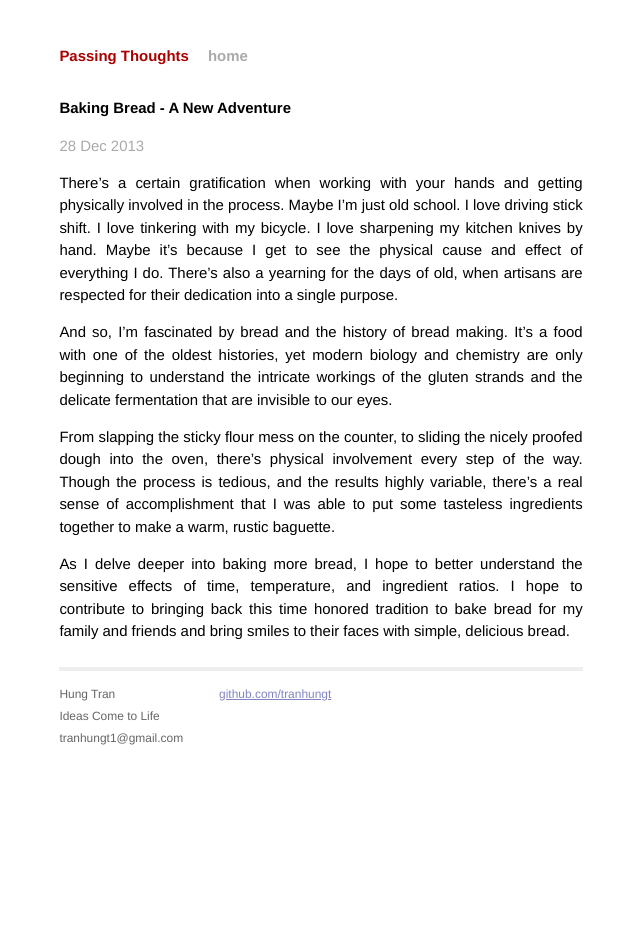
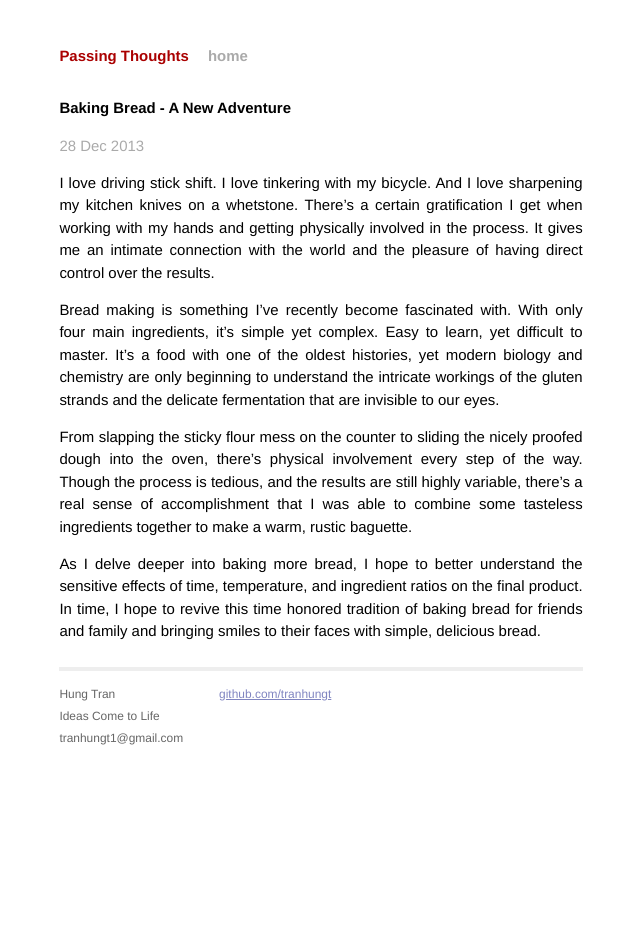
Before and after one commit to tranhungt/tranhungt.github.io, a Jekyll site: the page built from _posts/2013-12-28-Baking-bread-a-new-adventure.md, in a window 1280 px wide. Shown: the whole page, without its empty margins (319-959 px from the left). Built offline with Jekyll 4.4.1, drawn with Linux system fonts in a browser that asks for light colours; Markdown is read by kramdown in place of the engine named in the settings.

Commit message:
bread making revision

```diff
--- a/_posts/2013-12-28-Baking-bread-a-new-adventure.md
+++ b/_posts/2013-12-28-Baking-bread-a-new-adventure.md
@@ -5,10 +5,10 @@ date:   2013-12-28 17:32:55
 categories: jekyll update
 ---
 
-There's a certain gratification when working with your hands and getting physically involved in the process. Maybe I'm just old school. I love driving stick shift. I love tinkering with my bicycle. I love sharpening my kitchen knives by hand. Maybe it's because I get to see the physical cause and effect of everything I do.  There's also a yearning for the days of old, when artisans are respected for their dedication into a single purpose.
+ I love driving stick shift. I love tinkering with my bicycle. And I love sharpening my kitchen knives on a whetstone. There's a certain gratification I get when working with my hands and getting physically involved in the process. It gives me an intimate connection with the world and the pleasure of having direct control over the results.
 
-And so, I'm fascinated by bread and the history of bread making. It's a food with one of the oldest histories, yet modern biology and chemistry are only beginning to understand the intricate workings of the gluten strands and the delicate fermentation that are invisible to our eyes.
+Bread making is something I've recently become fascinated with. With only four main ingredients, it's simple yet complex. Easy to learn, yet difficult to master. It's a food with one of the oldest histories, yet modern biology and chemistry are only beginning to understand the intricate workings of the gluten strands and the delicate fermentation that are invisible to our eyes.
 
-From slapping the sticky flour mess on the counter, to sliding the nicely proofed dough into the oven, there's physical involvement every step of the way. Though the process is tedious, and the results highly variable, there's a real sense of accomplishment that I was able to put some tasteless ingredients together to make a warm, rustic baguette.
+From slapping the sticky flour mess on the counter to sliding the nicely proofed dough into the oven, there's physical involvement every step of the way. Though the process is tedious, and the results are still highly variable, there's a real sense of accomplishment that I was able to combine some tasteless ingredients together to make a warm, rustic baguette.
 
-As I delve deeper into baking more bread, I hope to better understand the sensitive effects of time, temperature, and ingredient ratios. I hope to contribute to bringing back this time honored tradition to bake bread for my family and friends and bring smiles to their faces with simple, delicious bread.
+As I delve deeper into baking more bread, I hope to better understand the sensitive effects of time, temperature, and ingredient ratios on the final product. In time, I hope to revive this time honored tradition of baking bread for friends and family and bringing smiles to their faces with simple, delicious bread.
```
